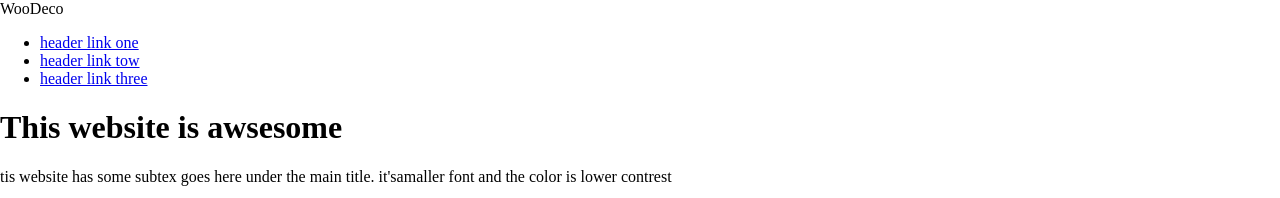
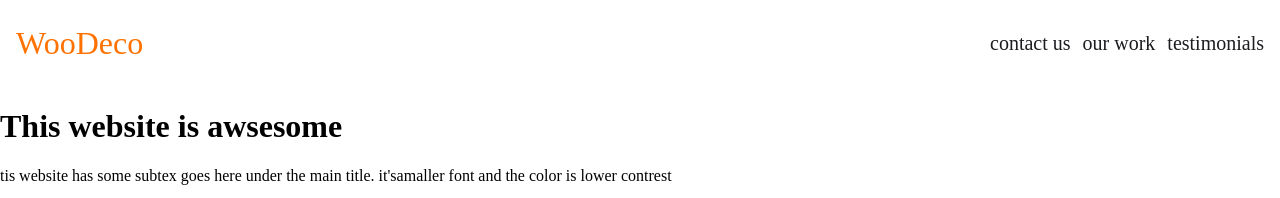
Before and after one commit to seifre/odin-landing-page-project, a plain HTML site: page index.html in a window 1280 px wide. Shown: the top 198 px of the page. Drawn offline with Linux system fonts and the light colour scheme; a web font is replaced by a local one.

Commit message:
the navbar css is done

```diff
--- a/index.html
+++ b/index.html
@@ -12,14 +12,13 @@
             WooDeco
 
         </div>
-        <div class="nav-links">
-            <ul>
-                <li> <a href="#">header link one</a></li>
-                <li> <a href="#">header link tow</a></li>
-                <li><a href="#">header link three</a></li>
+        <ul class="nav-links">
+            <li> <a href="#">contact us</a></li>
+            <li> <a href="#">our work</a></li>
+            <li><a href="#">testimonials</a></li>
 
-            </ul>
-        </div>
+        </ul>
+
     </div>
     <div class="hero">
         <div class="headline">
--- a/style.css
+++ b/style.css
@@ -9,5 +9,34 @@ body{
     height: 100vh;
     width: 100%;
     margin: 0;
+    display: flex;
+    flex-direction: column;
 
 }
+.header{
+    display: flex;
+    justify-content: space-between;
+    padding: 16px;
+    align-items: center;
+
+
+}
+.logo{
+    font-size: 32px;
+    color: var(--primary-color);
+}
+.nav-links{
+    display: flex;
+    list-style: none;
+    gap: 12px;
+}
+a{
+    text-decoration: none;
+    font-size: 20px;
+}
+.nav-links a{
+    color: var(--secondery-color);
+}
+.nav-links a:hover{
+    color:var(--primary-color);
+}
```
